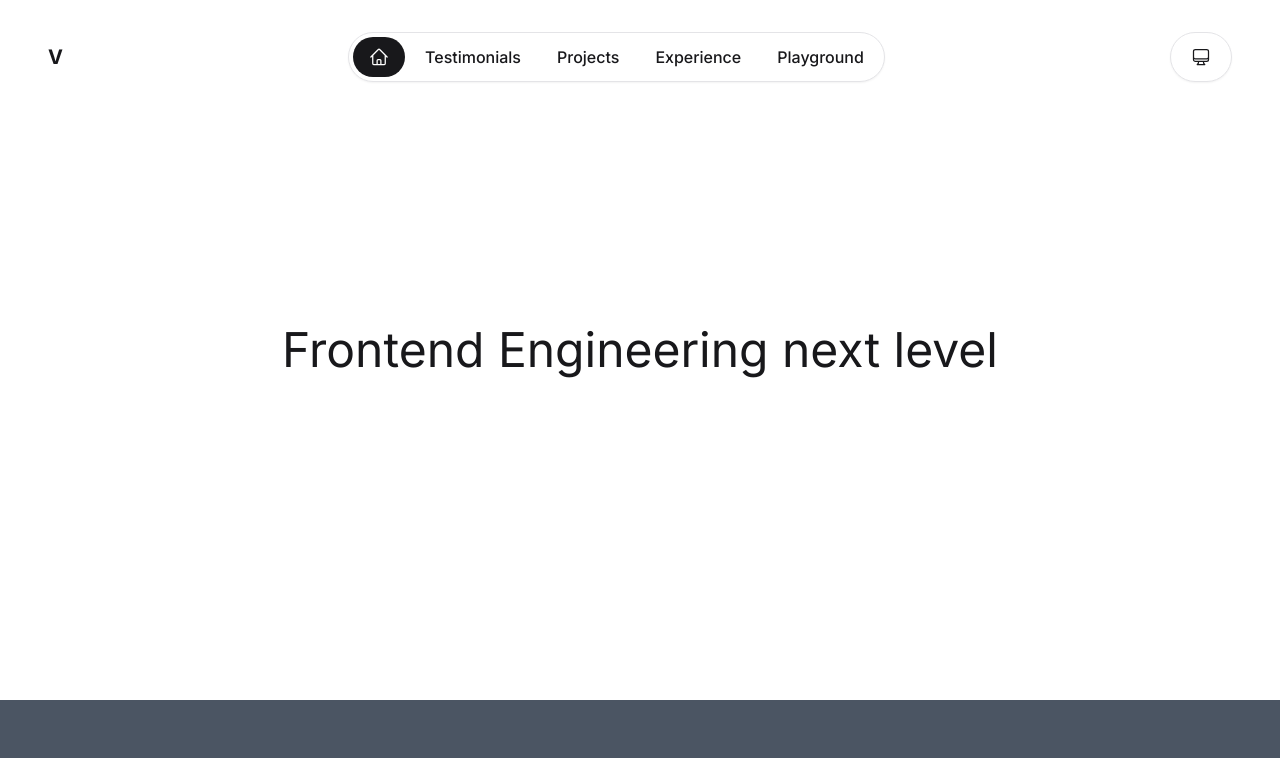
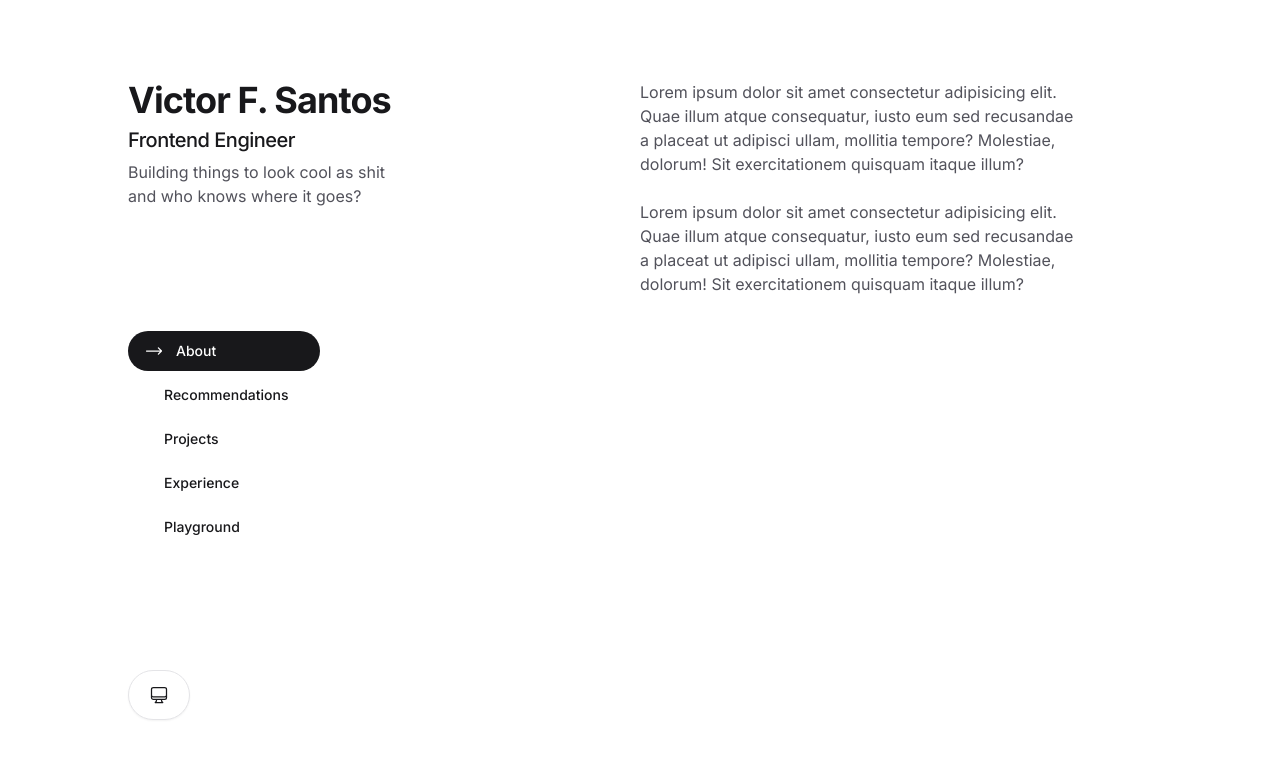
Before and after one commit to victorgaard/portfolio-v2, a Next.js app: page / in a window 1280 px wide. Shown: the top 758 px of the page. Built offline with nearby package versions, Linux system fonts and the light colour scheme.

Commit message:
feat: major layout shift

```diff
--- a/app/components/Navbar.tsx
+++ b/app/components/Navbar.tsx
@@ -2,10 +2,8 @@
 
 import { AnchorHTMLAttributes, PropsWithChildren } from "react";
 import { cn } from "../utils/cn";
-import { HomeIcon } from "@heroicons/react/24/outline";
-import { Typography } from "./Typography";
+import { ArrowLongRightIcon } from "@heroicons/react/24/outline";
 import useScrollSpy from "../hooks/useScrollSpy";
-import ThemeDropdown from "./ThemeDropdown";
 
 function NavbarItem({
   children,
@@ -17,7 +15,7 @@ function NavbarItem({
       <a
         href={href}
         className={cn(
-          "flex h-10 select-none items-center rounded-full px-4 font-medium hover:bg-zinc-100 dark:hover:bg-zinc-800",
+          "flex h-10 select-none items-center rounded-full px-4 text-sm font-medium hover:bg-zinc-100 dark:hover:bg-zinc-800",
           className,
         )}
       >
@@ -32,25 +30,37 @@ type NavbarProps = {
 };
 
 function Navbar({ sectionIds }: NavbarProps) {
-  const activeId = useScrollSpy(sectionIds, 54) || 'home';
+  const activeId = useScrollSpy(sectionIds, 54) || "about";
   return (
-    <nav className="fixed top-8 flex w-full items-center justify-between px-12">
-      <Typography.H5 className="font-bold">V</Typography.H5>
-      <ul className="flex items-center justify-center gap-1 rounded-full border border-zinc-200 bg-white p-1 shadow-sm dark:border-zinc-800 dark:bg-zinc-950">
-        {sectionIds.map((id) => (
-          <NavbarItem
-            key={id}
-            href={`#${id}`}
-            className={cn("capitalize transition-all", {
-              "bg-zinc-900 text-white dark:bg-white dark:text-zinc-900 dark:hover:bg-white":
-                id === activeId,
-            })}
-          >
-            {id === "home" ? <HomeIcon className="h-5 w-5" /> : id}
-          </NavbarItem>
-        ))}
+    <nav className="mr-auto w-48">
+      <ul className="flex flex-col gap-1">
+        {sectionIds.map((id) => {
+          const isActive = id === activeId;
+          return (
+            <NavbarItem
+              key={id}
+              href={`#${id}`}
+              className={cn(
+                "flex items-center overflow-hidden bg-transparent capitalize transition-all",
+                {
+                  "bg-zinc-900 text-white dark:bg-white dark:text-zinc-900 dark:hover:bg-white":
+                    isActive,
+                },
+              )}
+            >
+              <ArrowLongRightIcon
+                className={cn(
+                  "h-5 w-5 shrink-0 -translate-x-10 transition-transform",
+                  {
+                    "mr-3 translate-x-0": isActive,
+                  },
+                )}
+              />
+              {id}
+            </NavbarItem>
+          );
+        })}
       </ul>
-      <ThemeDropdown />
     </nav>
   );
 }
--- a/app/components/ThemeDropdown.tsx
+++ b/app/components/ThemeDropdown.tsx
@@ -28,7 +28,7 @@ function ThemeDropdown() {
 
   if (!mounted) {
     return (
-      <div className="flex items-center justify-center rounded-full border border-zinc-200 bg-white p-1 dark:border-zinc-800 dark:bg-zinc-950">
+      <div className="flex mr-auto items-center justify-center rounded-full border border-zinc-200 bg-white p-1 dark:border-zinc-800 dark:bg-zinc-950">
         <div className="h-10 w-[52px] animate-pulse rounded-full bg-zinc-50 px-4 dark:bg-zinc-900/50" />
       </div>
     );
@@ -46,7 +46,7 @@ function ThemeDropdown() {
       open={isDropdownOpen}
       onOpenChange={(open) => setIsDropdownOpen(open)}
     >
-      <DropdownMenu.Trigger className="flex items-center justify-center rounded-full border border-zinc-200 bg-white p-1 shadow-sm dark:border-zinc-800 dark:bg-zinc-950">
+      <DropdownMenu.Trigger className="mr-auto flex items-center justify-center rounded-full border border-zinc-200 bg-white p-1 shadow-sm dark:border-zinc-800 dark:bg-zinc-950">
         <div className="flex h-10 items-center rounded-full px-4 font-medium text-zinc-900 hover:bg-zinc-100 dark:text-white dark:hover:bg-zinc-800">
           {dropdownOptions[currentTheme]}
         </div>
@@ -56,7 +56,7 @@ function ThemeDropdown() {
           <DropdownMenu.Portal forceMount>
             <DropdownMenu.Content
               className="rounded-xl border border-zinc-200 bg-white p-1 shadow-sm dark:border-zinc-800 dark:bg-zinc-900"
-              align="end"
+              align="start"
               sideOffset={8}
               asChild
             >
--- a/app/components/Typography.tsx
+++ b/app/components/Typography.tsx
@@ -85,7 +85,10 @@ function Paragraph({
   ...rest
 }: PropsWithChildren & HTMLAttributes<HTMLParagraphElement>) {
   return (
-    <p className={cn("text-sm", className)} {...rest}>
+    <p
+      className={cn("text-base text-zinc-600 dark:text-zinc-400", className)}
+      {...rest}
+    >
       {children}
     </p>
   );
--- a/app/globals.css
+++ b/app/globals.css
@@ -15,13 +15,3 @@
     --background-end-rgb: 0, 0, 0;
   }
 }
-
-body {
-  color: rgb(var(--foreground-rgb));
-  background: linear-gradient(
-      to bottom,
-      transparent,
-      rgb(var(--background-end-rgb))
-    )
-    rgb(var(--background-start-rgb));
-}
--- a/app/page.tsx
+++ b/app/page.tsx
@@ -1,27 +1,54 @@
 import Navbar from "./components/Navbar";
+import ThemeDropdown from "./components/ThemeDropdown";
 import { Typography } from "./components/Typography";
 
 export default function Home() {
   const sectionIds = [
-    "home",
-    "testimonials",
+    "about",
+    "recommendations",
     "projects",
     "experience",
     "playground",
   ];
   return (
-    <main className="relative flex min-h-screen flex-col items-center justify-between">
-      <Navbar sectionIds={sectionIds} />
-      <header
-        id="home"
-        className="flex h-[calc(100dvh-100px)] w-full max-w-5xl flex-col items-center justify-center sm:h-[calc(100vh-100px)]"
-      >
-        <Typography.H1>Frontend Engineering next level</Typography.H1>
-      </header>
-      <section id="testimonials" className="h-[2000px] w-full bg-gray-600" />
-      <section id="projects" className="h-[2000px] w-full bg-white" />
-      <section id="experience" className="h-[2000px] w-full bg-gray-600" />
-      <section id="playground" className="h-[2000px] w-full bg-white" />
+    <main className="relative min-h-screen px-24">
+      <div className="relative mx-auto grid w-full max-w-5xl grid-cols-2">
+        <aside className="sticky left-0 top-0 flex h-screen flex-col justify-between py-20">
+          <div className="flex flex-col gap-1.5">
+            <Typography.H2 className="font-bold tracking-tight">
+              Victor F. Santos
+            </Typography.H2>
+            <Typography.H5 className="font-medium tracking-tight">
+              Frontend Engineer
+            </Typography.H5>
+            <Typography.Paragraph className="max-w-xs [text-wrap:balance]">
+              Building things to look cool as shit and who knows where it goes?
+            </Typography.Paragraph>
+          </div>
+          <Navbar sectionIds={sectionIds} />
+          <ThemeDropdown />
+        </aside>
+        <div className="py-20">
+          <section id="about" className="h-[2000px] flex flex-col gap-6 w-full [text-wrap:balance]">
+            <Typography.Paragraph>
+              Lorem ipsum dolor sit amet consectetur adipisicing elit. Quae
+              illum atque consequatur, iusto eum sed recusandae a placeat ut
+              adipisci ullam, mollitia tempore? Molestiae, dolorum! Sit
+              exercitationem quisquam itaque illum?
+            </Typography.Paragraph>
+            <Typography.Paragraph>
+              Lorem ipsum dolor sit amet consectetur adipisicing elit. Quae
+              illum atque consequatur, iusto eum sed recusandae a placeat ut
+              adipisci ullam, mollitia tempore? Molestiae, dolorum! Sit
+              exercitationem quisquam itaque illum?
+            </Typography.Paragraph>
+          </section>
+          <section id="recommendations" className="h-[2000px] w-full" />
+          <section id="projects" className="h-[2000px] w-full" />
+          <section id="experience" className="h-[2000px] w-full" />
+          <section id="playground" className="h-[2000px] w-full" />
+        </div>
+      </div>
     </main>
   );
 }
```
